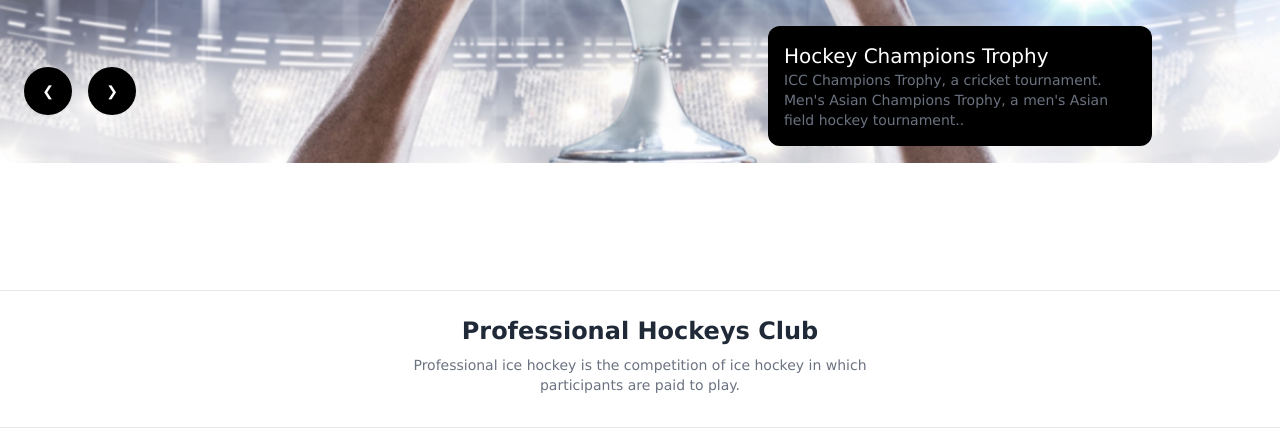
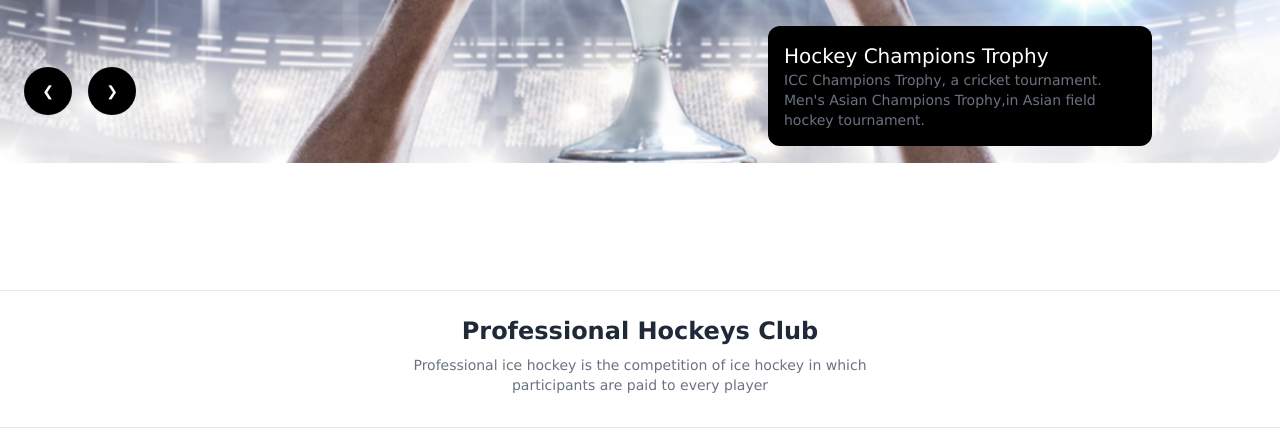
Before and after one commit to Jashimuddin123/hockey-club, a plain HTML site: page index.html in a window 1280 px wide. Shown: the part 507-952 px from the top of the page. Drawn offline with nearby package versions, Linux system fonts and the light colour scheme.

Commit message:
change some codes

```diff
--- a/index.html
+++ b/index.html
@@ -86,7 +86,7 @@
           </div>
           <div class="bg-black m-auto   lg:w-96 p-4 rounded-xl lg:bg-black text-white relative lg:left-1/4 lg:bottom-36 flex flex-col ">
             <h1 class="text-xl text-white">Hockey Champions Trophy</h1>
-            <p class="text-sm text-gray-500"> ICC Champions Trophy, a cricket tournament. Men's Asian Champions Trophy, a men's Asian field hockey tournament.. </p>
+            <p class="text-sm text-gray-500"> ICC Champions Trophy, a cricket tournament. Men's Asian Champions Trophy,in Asian field hockey tournament. </p>
         </div>
     </section>
     <!-- banner section ends here -->
@@ -99,7 +99,7 @@
       <!-- professional hockeys club start here -->
       <section>
         <h1 class="text-2xl font-semibold mt-6 mb-2 text-center ">Professional Hockeys Club</h1>
-        <p class="text-center text-gray-500 mb-8 text-sm">Professional ice hockey  is the competition of ice hockey in which  <br>participants are paid to play. </p>
+        <p class="text-center text-gray-500 mb-8 text-sm">Professional ice hockey  is the competition of ice hockey in which <br>participants are paid to every player</p>
         <hr>
         <div class="grid  grid-cols-1 lg:grid-cols-4 mt-8 mx-auto items-center">
           <!-- sub div -->
```
